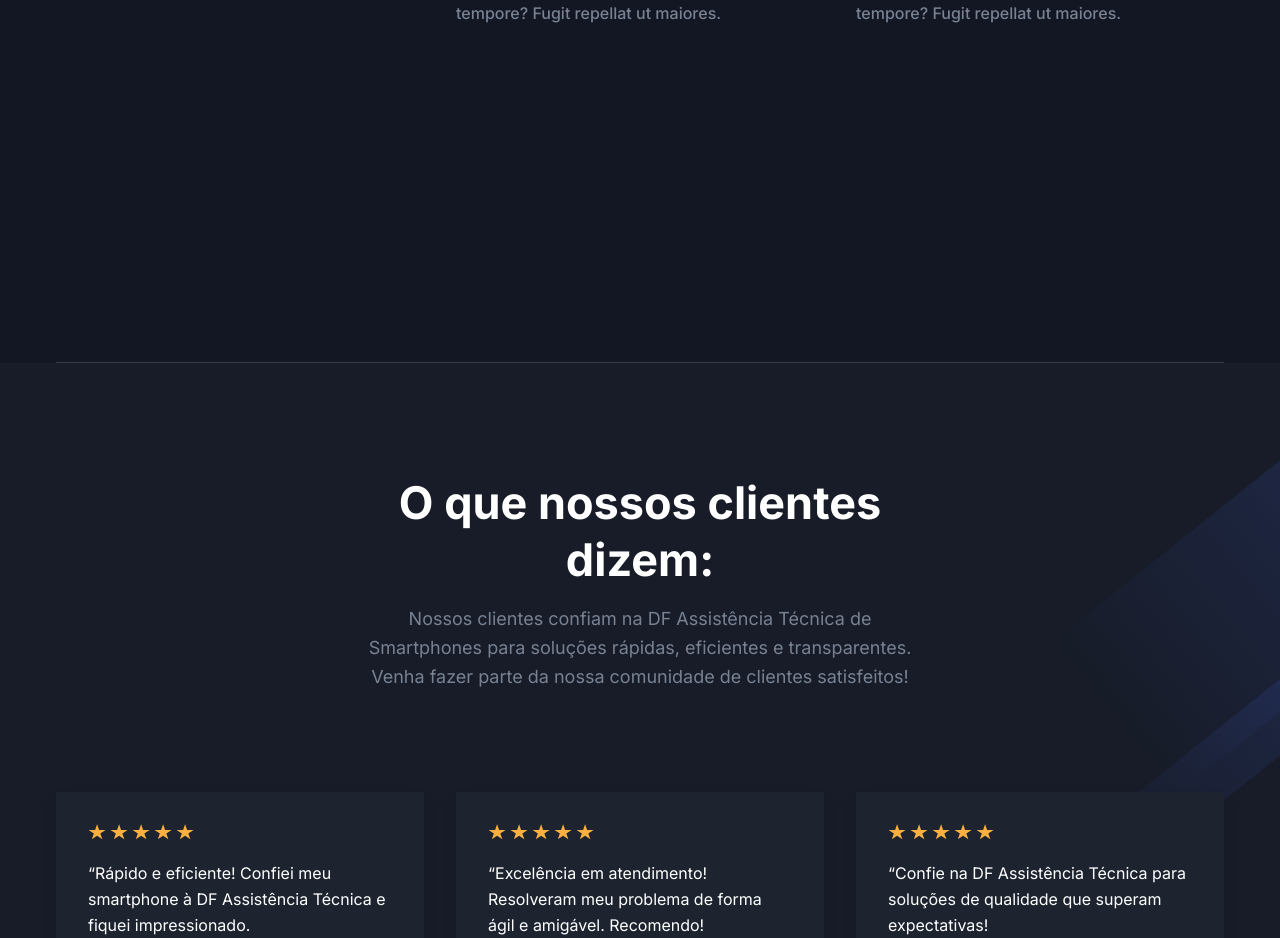
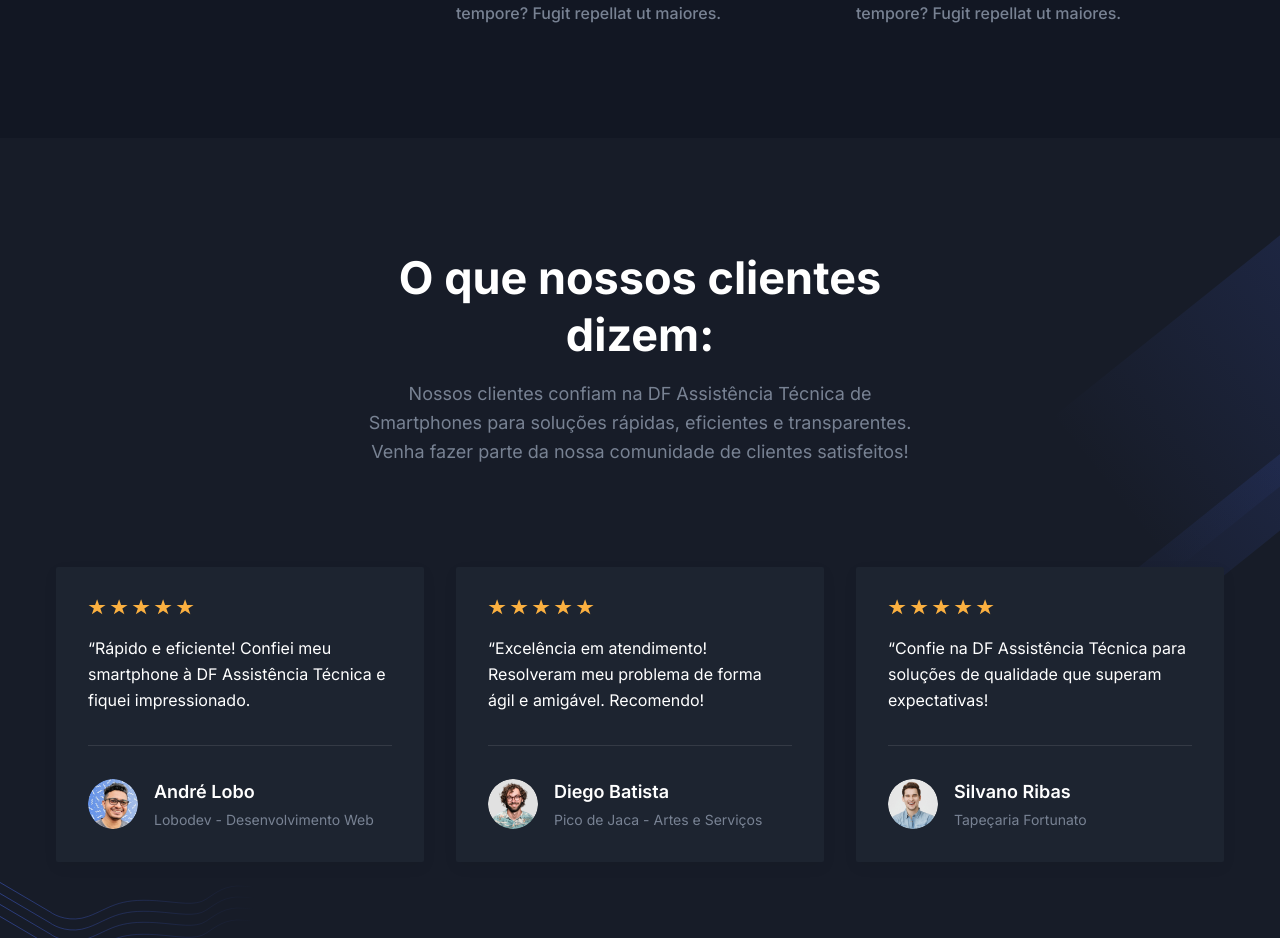
Before and after one commit to andrelobo/df-assistencia-tecnica, a Next.js app: page / in a window 1280 px wide. Shown: the part 1500-2438 px from the top of the page. Built offline with nearby package versions, Linux system fonts and the light colour scheme; a web font is replaced by a local one.

Commit message:
feat: new layout II

```diff
--- a/src/app/page.tsx
+++ b/src/app/page.tsx
@@ -24,7 +24,6 @@
       <Hero />
       <Features />
 
-      <AboutSectionOne />
       <Testimonials />
 
       <Contact />
--- a/src/components/About/AboutSectionOne.tsx
+++ b/src/components/About/AboutSectionOne.tsx
@@ -19,14 +19,7 @@
 
   return (
     <section id="about" className="pt-16 md:pt-20 lg:pt-28">
-      <div className="container">
-        <div className="border-b border-body-color/[.15] pb-16 dark:border-white/[.15] md:pb-20 lg:pb-28">
-          <div className="-mx-4 flex flex-wrap items-center">
 
-
-          </div>
-        </div>
-      </div>
     </section>
   );
 };
```
